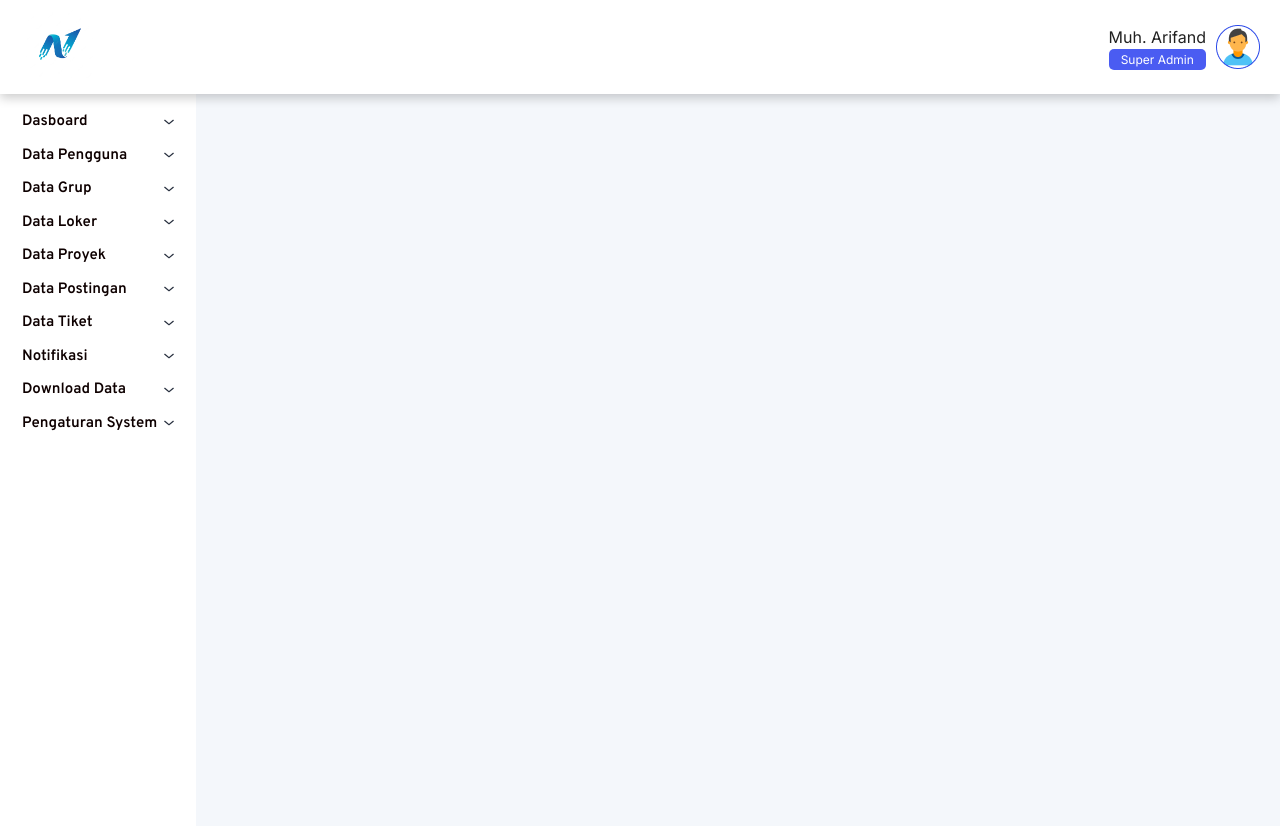
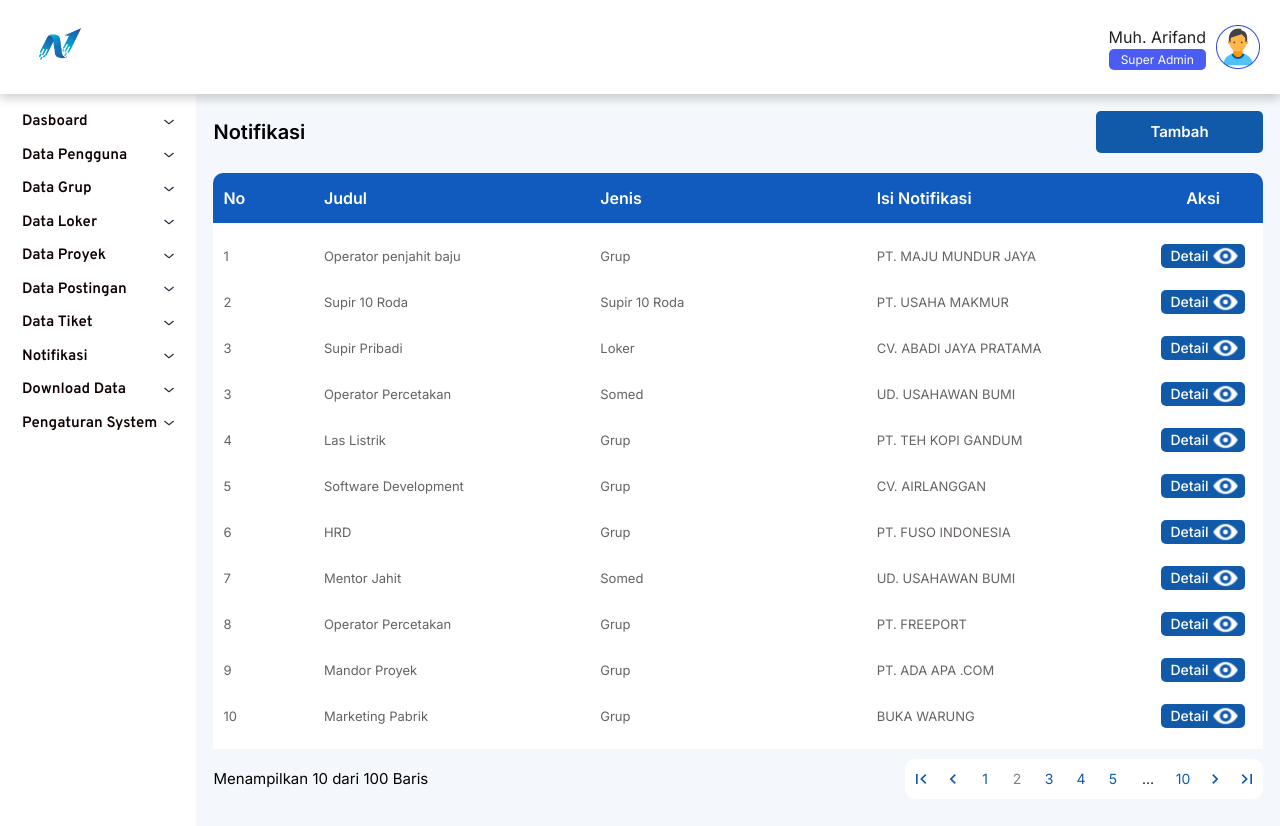
Before and after one commit to rizkysamuelmp/nakerweb, a React (Create React App) app: page /nakerweb/notifikasi in a window 1280 px wide. Shown: the top 826 px of the page. Built offline with nearby package versions, Linux system fonts and the light colour scheme.

Commit message:
Crate Notifikasi

```diff
--- a/src/components/InputText/index.js
+++ b/src/components/InputText/index.js
@@ -6,7 +6,6 @@
 import React from "react";
 import PropTypes from "prop-types";
 import TextField from "@mui/material/TextField";
-import Colors from "../../helpers/colors";
 
 const InputText = ({
   id,
@@ -35,6 +34,8 @@ const InputText = ({
   width,
   borderRadius,
   borderColor,
+  backgroundColor,
+  placeholderStyle,
   ...input
 }) => {
   return (
@@ -55,6 +56,11 @@ const InputText = ({
       onKeyDown={onKeyDown}
       spellCheck={spellCheck}
       sx={{
+        input: {
+          // color: "#DADCDF",
+          ...placeholderStyle,
+        },
+        backgroundColor: backgroundColor,
         width: width ? width : "100%",
         "& .MuiInputBase-root": {
           fontFamily: "Inter",
@@ -73,11 +79,6 @@ const InputText = ({
         "& .MuiOutlinedInput-root": {
           "& .Mui-focused": {
             border: `1px solid ${borderColor}`,
-          },
-          "& .Mui-focused input": {
-            "&::placeholder": {
-              color: Colors.warning.medium,
-            },
           },
           "& fieldset": {
             borderRadius: borderRadius ? borderRadius : "10px",
@@ -141,6 +142,8 @@ InputText.propTypes = {
   width: PropTypes.string,
   borderRadius: PropTypes.string,
   borderColor: PropTypes.string,
+  backgroundColor: PropTypes.string,
+  placeholderStyle: PropTypes.object,
 };
 
 InputText.defaultProps = {
@@ -170,6 +173,8 @@ InputText.defaultProps = {
   width: "",
   borderRadius: "",
   borderColor: "rgba(0, 0, 0, 0.25)",
+  backgroundColor: "white",
+  placeholderStyle: {},
 };
 
 export default InputText;
--- a/src/config/routes.js
+++ b/src/config/routes.js
@@ -1,6 +1,7 @@
 import { DesignSystem, Login, ForgotPassword } from "../container/pages";
 import Dashboard from "../container/pages/Dashboard";
 import DataLoker from "../container/pages/DataLoker";
+import Notifikasi from "../container/pages/Notifikasi";
 
 export const DesignSystemRoutes = [
   {
@@ -80,7 +81,7 @@ const AppRoutes = [
     id: 8,
     nameComponent: "Notifikasi",
     path: "/nakerweb/notifikasi",
-    // component: DataLoker,
+    component: Notifikasi,
     exact: true,
   },
   {
--- /dev/null
+++ b/src/container/pages/Notifikasi/DataDummy.js
@@ -0,0 +1,68 @@
+export const dataContentAll = [
+  {
+    no: 1,
+    title: "Operator penjahit baju",
+    type: "Grup",
+    detail: "PT. MAJU MUNDUR JAYA",
+  },
+  {
+    no: 2,
+    title: "Supir 10 Roda",
+    type: "Supir 10 Roda",
+    detail: "PT. USAHA MAKMUR",
+  },
+  {
+    no: 3,
+    title: "Supir Pribadi",
+    type: "Loker",
+    detail: "CV. ABADI JAYA PRATAMA",
+  },
+  {
+    no: 3,
+    title: "Operator Percetakan",
+    type: "Somed",
+    detail: "UD. USAHAWAN BUMI",
+  },
+  {
+    no: 4,
+    title: "Las Listrik",
+    type: "Grup",
+    detail: "PT. TEH KOPI GANDUM",
+  },
+  {
+    no: 5,
+    title: "Software Development",
+    type: "Grup",
+    detail: "CV. AIRLANGGAN",
+  },
+  {
+    no: 6,
+    title: "HRD",
+    type: "Grup",
+    detail: "PT. FUSO INDONESIA",
+  },
+  {
+    no: 7,
+    title: "Mentor Jahit",
+    type: "Somed",
+    detail: "UD. USAHAWAN BUMI",
+  },
+  {
+    no: 8,
+    title: "Operator Percetakan",
+    type: "Grup",
+    detail: "PT. FREEPORT",
+  },
+  {
+    no: 9,
+    title: "Mandor Proyek",
+    type: "Grup",
+    detail: "PT. ADA APA .COM",
+  },
+  {
+    no: 10,
+    title: "Marketing Pabrik",
+    type: "Grup",
+    detail: "BUKA WARUNG ",
+  },
+];
--- /dev/null
+++ b/src/container/pages/Notifikasi/index.js
@@ -0,0 +1,234 @@
+import React, { useState } from "react";
+import Title from "../../../components/Title";
+import { styled } from "@mui/material/styles";
+import Dialog from "@mui/material/Dialog";
+import DialogContent from "@mui/material/DialogContent";
+import DialogActions from "@mui/material/DialogActions";
+import Table from "../../../components/Table";
+import Pagination from "../../../components/Pagination";
+import Button from "../../../components/Button";
+
+// Asset
+import eye from "../../../assets/icon/Eye.svg";
+
+// Dummy Data
+import { dataContentAll } from "./DataDummy";
+import InputText from "../../../components/InputText";
+
+const Notifikasi = ({ setActiveStep }) => {
+  const dataHeaderAll = [
+    {
+      title: "No",
+      key: "no",
+      width: 30,
+    },
+    {
+      title: "Judul",
+      key: "title",
+    },
+    {
+      title: "Jenis",
+      key: "type",
+    },
+    {
+      title: "Isi Notifikasi",
+      key: "detail",
+    },
+    {
+      title: "Aksi",
+      width: 100,
+      render: (rowData) => (
+        <div
+          style={{
+            display: "flex",
+            width: "100%",
+            alignItems: "center",
+            justifyContent: "center",
+          }}
+        >
+          <Button
+            variant="contained"
+            borderRadius="5px"
+            padding="0px 7px 0px 9px"
+            onClick={() => setActiveStep("detail")}
+          >
+            Detail
+            <img src={eye} alt="eye" />
+          </Button>
+        </div>
+      ),
+      center: true,
+    },
+  ];
+
+  const [popUpAdd, setPopUpAdd] = useState(false);
+
+  return (
+    <Container>
+      {/* Title */}
+      <Title title="Notifikasi">
+        <div style={{ display: "flex", gap: "16px", alignItems: "center" }}>
+          <Button
+            padding="12px"
+            width="167px"
+            borderRadius="5px"
+            onClick={() => {
+              setPopUpAdd(true);
+            }}
+          >
+            <p
+              style={{
+                fontFamily: "Inter",
+                fontWeight: 600,
+                fontSize: "15px",
+                lineHeight: "18px",
+                color: "white",
+              }}
+            >
+              Tambah
+            </p>
+          </Button>
+        </div>
+      </Title>
+
+      {/* Table */}
+      <RowWrapper>
+        <div
+          style={{
+            display: "flex",
+            flexDirection: "column",
+            gap: "10px",
+            width: "100%",
+          }}
+        >
+          <Table headerContent={dataHeaderAll} dataContent={dataContentAll} />
+          <Pagination count={10} currentData={10} totalData={100} page={2} />
+        </div>
+      </RowWrapper>
+
+      <PopUpDialog
+        open={popUpAdd}
+        onClose={() => setPopUpAdd(false)}
+        aria-labelledby="popup-dialog-title"
+      >
+        <DialogContentCustom>
+          <InputWrap>
+            <InpuTitle>Judul Notifikasi</InpuTitle>
+            <InputText
+              placeholder="Masukan judul notifikasi"
+              borderRadius="0px"
+              borderColor="#E4E4E4"
+              backgroundColor="rgba(217, 217, 217, 0.1)"
+              placeholderStyle={{ fontSize: "12px", lineHeight: "15px" }}
+            />
+          </InputWrap>
+          <InputWrap>
+            <InpuTitle>Jenis Notifikasi</InpuTitle>
+            <InputText
+              placeholder="Pilih jenis notifikasi ex : (Grup, Social mwedia)"
+              borderRadius="0px"
+              borderColor="#E4E4E4"
+              backgroundColor="rgba(217, 217, 217, 0.1)"
+              placeholderStyle={{ fontSize: "12px", lineHeight: "15px" }}
+            />
+          </InputWrap>
+          <InputWrap>
+            <InpuTitle>Isi Notifikasi</InpuTitle>
+            <InputText
+              placeholder="Silahkan isi pesan"
+              borderRadius="0px"
+              borderColor="#E4E4E4"
+              backgroundColor="rgba(217, 217, 217, 0.1)"
+              placeholderStyle={{ fontSize: "12px", lineHeight: "15px" }}
+            />
+          </InputWrap>
+        </DialogContentCustom>
+
+        <DialogActionsCustom>
+          <Button
+            variant="contained"
+            width="217px"
+            borderRadius="5px"
+            padding="13px"
+            onClick={() => setPopUpAdd(false)}
+          >
+            <ButtonText>Buat notifikasi</ButtonText>
+          </Button>
+        </DialogActionsCustom>
+      </PopUpDialog>
+    </Container>
+  );
+};
+
+const Container = styled("div")(() => ({
+  display: "flex",
+  flexDirection: "column",
+  gap: "20px",
+}));
+
+const RowWrapper = styled("div")(() => ({
+  display: "flex",
+  flexDirection: "row",
+  gap: "20px",
+  width: "100%",
+}));
+
+const DialogActionsCustom = styled(DialogActions)(() => ({
+  padding: "0px",
+  display: "flex",
+  justifyContent: "end",
+}));
+
+const DialogContentCustom = styled(DialogContent)(() => ({
+  display: "flex",
+  flexDirection: "column",
+  gap: "16px",
+  padding: "50px",
+  backgroundColor: "white",
+  borderRadius: "10px",
+}));
+
+const InputWrap = styled("div")(() => ({
+  display: "flex",
+  flexDirection: "column",
+  gap: "6px",
+}));
+
+const ButtonText = styled("p")(() => ({
+  fontFamily: "Inter",
+  fontWeight: 500,
+  fontSize: "15px",
+  lineHeight: "18px",
+  letterSpacing: "0.01em",
+  color: "#FFFFFF",
+}));
+
+const InpuTitle = styled("p")(() => ({
+  fontFamily: "Inter",
+  fontWeight: 500,
+  letterSpacing: "0.01em",
+  fontSize: "12px",
+  lineHeight: "15px",
+  color: "#000000",
+}));
+
+const PopUpDialog = styled(Dialog)(({ theme }) => ({
+  "& .MuDialogContent-root": {
+    padding: theme.spacing(2),
+  },
+  "& .MuDialogActions-root": {
+    padding: theme.spacing(1),
+  },
+  "& .MuiPaper-root": {
+    width: "674px",
+    borderRadius: "10px",
+    height: "fit-content",
+    padding: "30px",
+    display: "flex",
+    flexDirection: "column",
+    gap: "20px",
+    backgroundColor: "#F4F7FB",
+  },
+}));
+
+export default Notifikasi;
```
